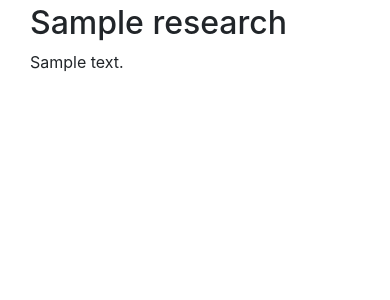
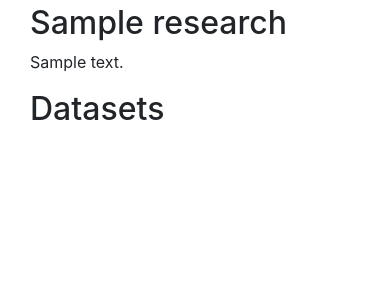
Before and after one commit to 097475/hansberger, a Django app: a page that uses hansberger/templates/research/research_detail.html in a window 390 px wide. Shown: the part 56-356 px from the top of the page. Run offline with Django 3.2, Linux system fonts and the light colour scheme; tables that the repository leaves empty hold one stand-in row (values such as "Sample post"); data that the repository does not hold is empty; some libraries are stand-ins or nearby versions.

Commit message:
Add list of datasets in research detail template

```diff
--- a/hansberger/templates/research/research_detail.html
+++ b/hansberger/templates/research/research_detail.html
@@ -14,5 +14,15 @@
       {% endif %}
     </div>
   </div>
+  <div class="row">
+    <div class="col-sm-12">
+      <h2>Datasets</h2>
+      <div class="list-group">
+        {% for dataset in datasets %}
+        <h4 class="list-group-item-heading">{{ dataset.name }} - {{ dataset.creation_date }}</h4>
+        {% endfor %}
+      </div>
+    </div>
+  </div>
 </div>
 {% endblock content %}
```
